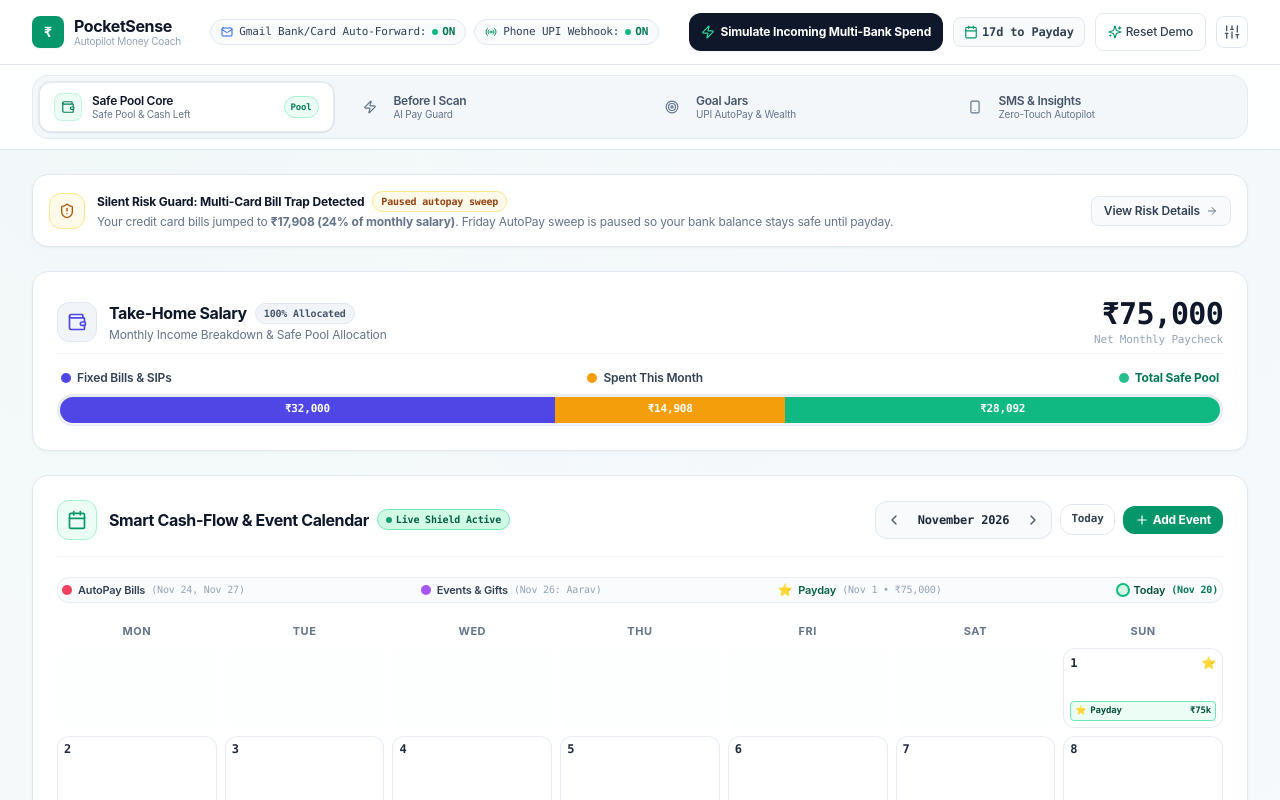
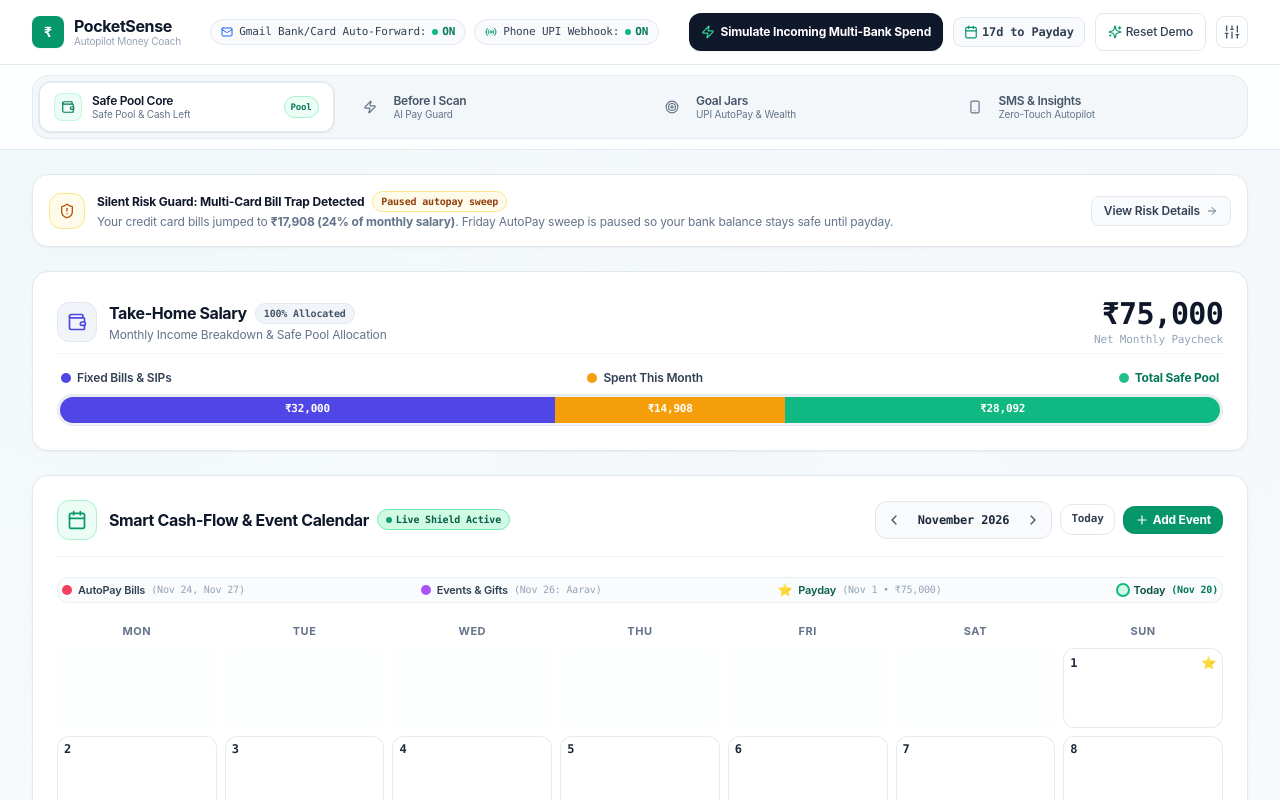
Before and after one commit to GowthamB-09/PocketSense-AI-Arthaton, a Next.js app: page / in a window 1280 px wide. Shown: the top 800 px of the page. Built offline with nearby package versions, Linux system fonts and the light colour scheme.

Commit message:
chore(calendar): keep top star for payday and remove configured in settings text

```diff
--- a/src/components/SmartCashFlowCalendar.tsx
+++ b/src/components/SmartCashFlowCalendar.tsx
@@ -257,7 +257,7 @@ export const SmartCashFlowCalendar: React.FC<SmartCashFlowCalendarProps> = ({
         category: "autopay",
         isPreLocked: false,
         isPaid: false,
-        notes: `Salary credited on Day ${salaryCreditDay} (configured in Settings).`,
+        notes: `Salary credited on Day ${salaryCreditDay}.`,
       });
     }
     return list;
@@ -360,7 +360,7 @@ export const SmartCashFlowCalendar: React.FC<SmartCashFlowCalendarProps> = ({
         <div
           onClick={() => setSelectedDateStr(paydayDateStr)}
           className="flex items-center gap-1.5 cursor-pointer hover:opacity-85 transition-opacity"
-          title={`Payday set to Day ${paydayNum} in Budget Settings. Click to view.`}
+          title={`Payday: Day ${paydayNum}. Click to view.`}
         >
           <span className="text-amber-500 text-xs shrink-0">⭐</span>
           <span className="font-semibold text-emerald-800">Payday</span>
@@ -457,19 +457,6 @@ export const SmartCashFlowCalendar: React.FC<SmartCashFlowCalendarProps> = ({
 
                 {/* Event Indicators Row Inside Cell */}
                 <div className="space-y-0.5 mt-auto">
-                  {/* Dynamic Payday Badge if this is the Payday */}
-                  {isPayday && (
-                    <div
-                      className="hidden sm:flex items-center gap-1 px-1 py-0.5 rounded text-[9px] font-mono font-semibold truncate border bg-emerald-50 border-emerald-300 text-emerald-900"
-                      title={`Monthly Salary Credited (${formatINR(profile.monthlySalary || 75000)})`}
-                    >
-                      <span className="shrink-0">⭐</span>
-                      <span className="truncate">Payday</span>
-                      <span className="ml-auto font-bold shrink-0">
-                        ₹{Math.round((profile.monthlySalary || 75000) / 1000)}k
-                      </span>
-                    </div>
-                  )}
                   {dayEvents.map((evt) => {
                     const cfg = CATEGORY_CONFIG[evt.category] || CATEGORY_CONFIG.birthday;
                     return (
```
